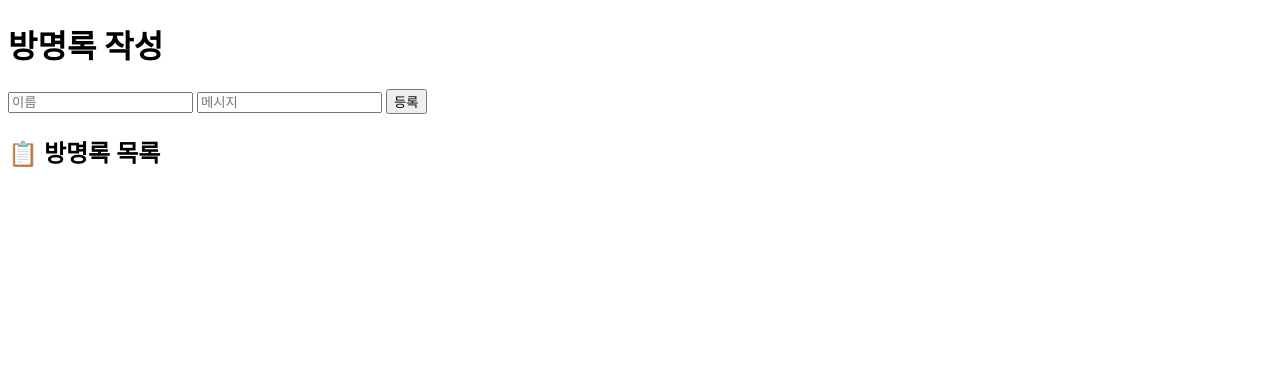
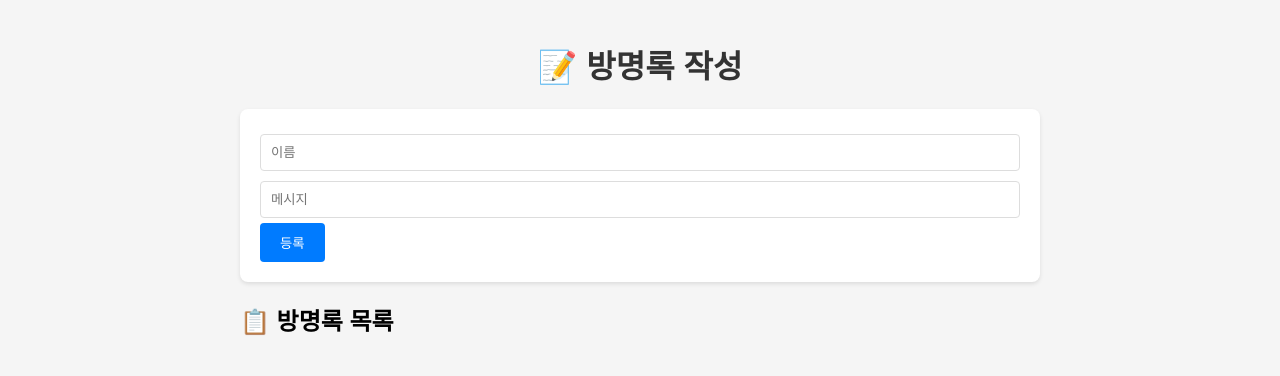
Before and after one commit to pyojungoh/flask_guestbook, a Flask app: page / in a window 1280 px wide. Shown: the top 376 px of the page. Run offline with Flask 3, Linux system fonts and the light colour scheme; data that the repository does not hold is empty.

Commit message:
방명록 날짜 기능 및 UI 개선

```diff
--- a/app.py
+++ b/app.py
@@ -1,5 +1,7 @@
 from flask import Flask, request, render_template, redirect
 import sqlite3
+from datetime import datetime
+import os
 
 app = Flask(__name__)
 
@@ -7,13 +9,29 @@ app = Flask(__name__)
 def init_db():
     conn = sqlite3.connect('guestbook.db')
     c = conn.cursor()
-    c.execute('''
-        CREATE TABLE IF NOT EXISTS guestbook (
-            id INTEGER PRIMARY KEY AUTOINCREMENT,
-            name TEXT NOT NULL,
-            message TEXT NOT NULL
-        )
-    ''')
+
+    # 기존 테이블이 있는지 확인
+    c.execute("SELECT name FROM sqlite_master WHERE type='table' AND name='guestbook'")
+    table_exists = c.fetchone() is not None
+
+    if not table_exists:
+        # 새 테이블 생성
+        c.execute('''
+            CREATE TABLE guestbook (
+                id INTEGER PRIMARY KEY AUTOINCREMENT,
+                name TEXT NOT NULL,
+                message TEXT NOT NULL,
+                created_at TIMESTAMP DEFAULT CURRENT_TIMESTAMP
+            )
+        ''')
+    else:
+        # 기존 테이블에 created_at 컬럼 추가 (없는 경우에만)
+        try:
+            c.execute('ALTER TABLE guestbook ADD COLUMN created_at TIMESTAMP DEFAULT CURRENT_TIMESTAMP')
+        except sqlite3.OperationalError:
+            # 컬럼이 이미 존재하는 경우 무시
+            pass
+
     conn.commit()
     conn.close()
 
@@ -29,11 +47,13 @@ def index():
         conn.commit()
         return redirect('/')
 
-    c.execute('SELECT name, message FROM guestbook ORDER BY id DESC')
+    c.execute('SELECT name, message, created_at FROM guestbook ORDER BY id DESC')
     entries = c.fetchall()
     conn.close()
     return render_template('index.html', entries=entries)
 
 if __name__ == '__main__':
     init_db()
-    app.run(debug=True)
+    # 배포 환경에서는 debug=False, 로컬에서는 debug=True
+    debug_mode = os.environ.get('FLASK_ENV') != 'production'
+    app.run(debug=debug_mode, host='0.0.0.0', port=int(os.environ.get('PORT', 5000)))
--- a/templates/index.html
+++ b/templates/index.html
@@ -2,10 +2,64 @@
 <html lang="ko">
 <head>
   <meta charset="UTF-8">
+  <meta name="viewport" content="width=device-width, initial-scale=1.0">
   <title>방명록</title>
+  <style>
+    body {
+      font-family: 'Arial', sans-serif;
+      max-width: 800px;
+      margin: 0 auto;
+      padding: 20px;
+      background-color: #f5f5f5;
+    }
+    h1 {
+      color: #333;
+      text-align: center;
+    }
+    form {
+      background: white;
+      padding: 20px;
+      border-radius: 8px;
+      box-shadow: 0 2px 4px rgba(0,0,0,0.1);
+      margin-bottom: 20px;
+    }
+    input {
+      width: 100%;
+      padding: 10px;
+      margin: 5px 0;
+      border: 1px solid #ddd;
+      border-radius: 4px;
+      box-sizing: border-box;
+    }
+    button {
+      background-color: #007bff;
+      color: white;
+      padding: 10px 20px;
+      border: none;
+      border-radius: 4px;
+      cursor: pointer;
+    }
+    button:hover {
+      background-color: #0056b3;
+    }
+    .entry {
+      background: white;
+      padding: 15px;
+      margin: 10px 0;
+      border-radius: 8px;
+      box-shadow: 0 2px 4px rgba(0,0,0,0.1);
+    }
+    .entry strong {
+      color: #007bff;
+    }
+    .date {
+      color: #666;
+      font-size: 0.9em;
+    }
+  </style>
 </head>
 <body>
-  <h1>방명록 작성</h1>
+  <h1>📝 방명록 작성</h1>
   <form method="POST">
     <input name="name" placeholder="이름" required>
     <input name="message" placeholder="메시지" required>
@@ -13,10 +67,11 @@
   </form>
 
   <h2>📋 방명록 목록</h2>
-  <ul>
-    {% for name, message in entries %}
-      <li><strong>{{ name }}</strong>: {{ message }}</li>
-    {% endfor %}
-  </ul>
+  {% for name, message, created_at in entries %}
+    <div class="entry">
+      <strong>{{ name }}</strong>: {{ message }}
+      <div class="date">작성일: {{ created_at }}</div>
+    </div>
+  {% endfor %}
 </body>
 </html>
```
Also changed, not shown: guestbook.db, 1 other file.
